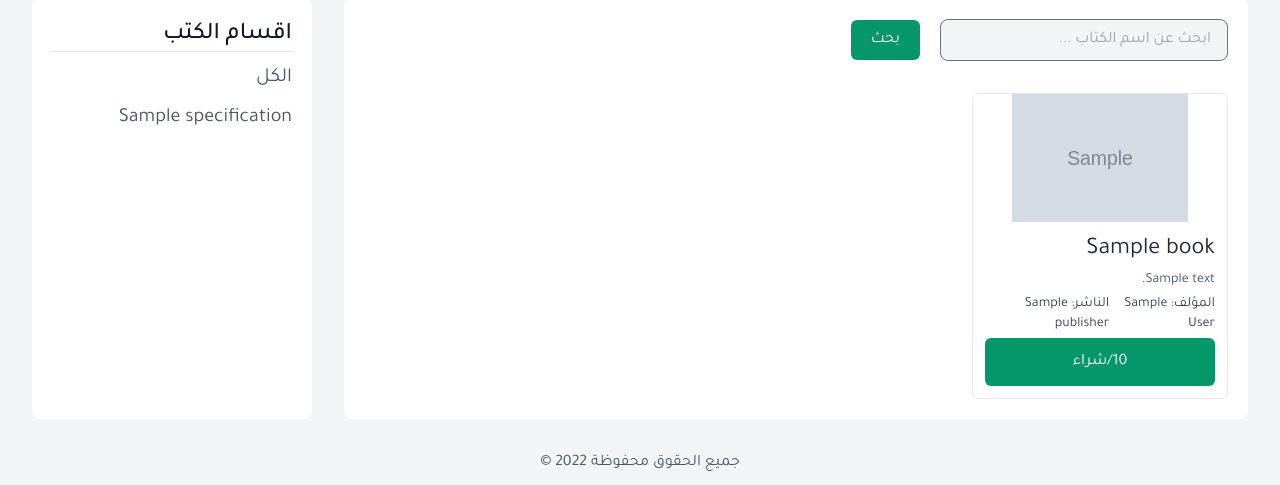
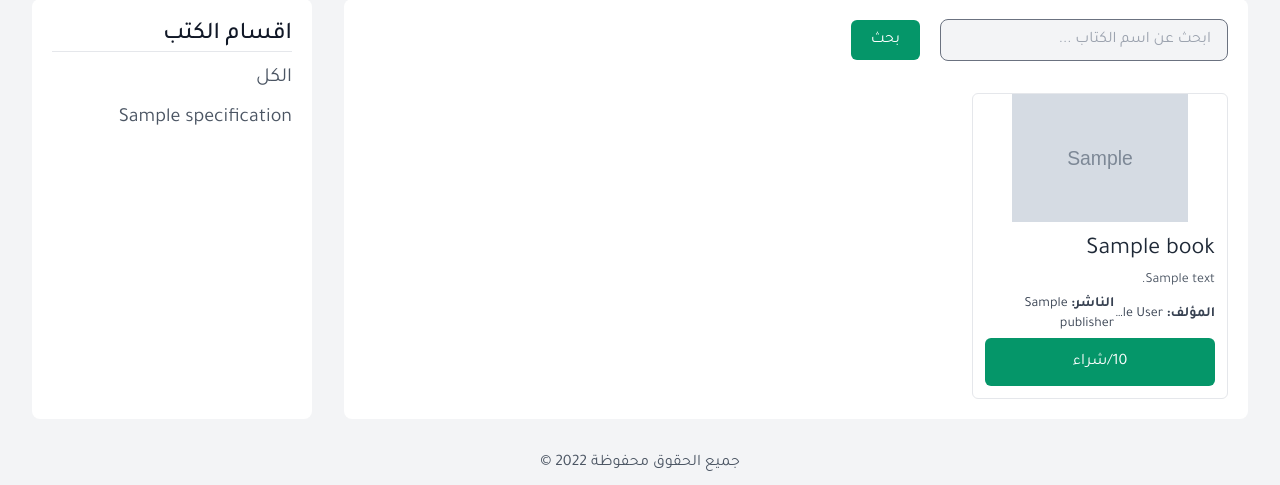
Before and after one commit to farajshuaib/ITSE412-books-shop, a Node server app: template views/home.ejs in a window 1280 px wide. Shown: the part 661-1146 px from the top of the page. Run offline with Node 20, Linux system fonts and the light colour scheme; the template is opened without the code that fills it: most values are stand-ins (such as "Sample title", 1, 10 or a date in 2020); grey boxes marked "Sample" are stand-in pictures.

Commit message:
fix sceens

```diff
--- a/views/add_book.ejs
+++ b/views/add_book.ejs
@@ -4,6 +4,7 @@
 
 
         <div class="container mx-auto my-12 bg-white rounded-lg shadow-lg p-8">
+            <h1 class="mb-8 text-3xl text-gray-700">إضافة كتاب جديد</h1>
             <form action="/books/store" method="POST" enctype="multipart/form-data">
                 <div class="grid grid-cols-1 sm:grid-cols-2 lg:grid-cols-3 gap-5 lg:gap-8">
                     <div class="my-5">
--- a/views/home.ejs
+++ b/views/home.ejs
@@ -41,22 +41,35 @@
                         <div class="mt-8 grid grid-cols-1 sm:grid-cols-2 md:grid-cols-3  gap-4 sm:gap-6 md:gap-8 lg:gap-12">
 
                             <% books.forEach(book=> { %>
-                                <div class="border border-gray-200 rounded-md overflow-hidden ">
+                                <div class="border border-gray-200 rounded-md overflow-hidden h-90">
                                     <img src="<%-book.image -%>" alt="<%= book.name %>" loading="lazy" class="h-32 w-44 mx-auto bg-cover bg-center " />
-                                    <div class="p-3">
-                                        <h2 class="text-gray-800 text-2xl">
+                                    <div class="p-3 ">
+                                        <h1 style="
+                                        text-overflow: ellipsis;
+                                        overflow: hidden;
+                                        white-space: nowrap;" class="text-gray-800 text-2xl clip-1">
                                             <%= book.name %>
-                                        </h2>
+                                        </h1>
                                         <p class="text-gray-600 text-sm my-1">
                                             <%= book.description %>
                                         </p>
                                         <div class="flex items-center justify-between my-1">
-                                            <p class="text-gray-700 text-sm">المؤلف: <span>
-                                                    <%= book.author %>
-                                                </span> </p>
-                                            <p class="text-gray-700 text-sm">الناشر: <span>
-                                                    <%= book.publisher %>
-                                                </span> </p>
+                                            <p style="
+                                            text-overflow: ellipsis;
+                                            overflow: hidden;
+                                            white-space: nowrap;" class="text-gray-700 text-sm w-1/2">
+                                                <span class="font-bold">
+                                                    المؤلف:
+                                                </span>
+                                                <%= book.author %>
+                                            </p>
+                                            <p class="text-gray-700 text-sm">
+                                                <span class="font-bold">
+                                                    الناشر:
+                                                </span>
+                                                <%= book.publisher %>
+
+                                            </p>
                                         </div>
 
 
```
Also changed, not shown: controllers/books.js (+8 -4 lines), prisma/data.db, 3 other files.
